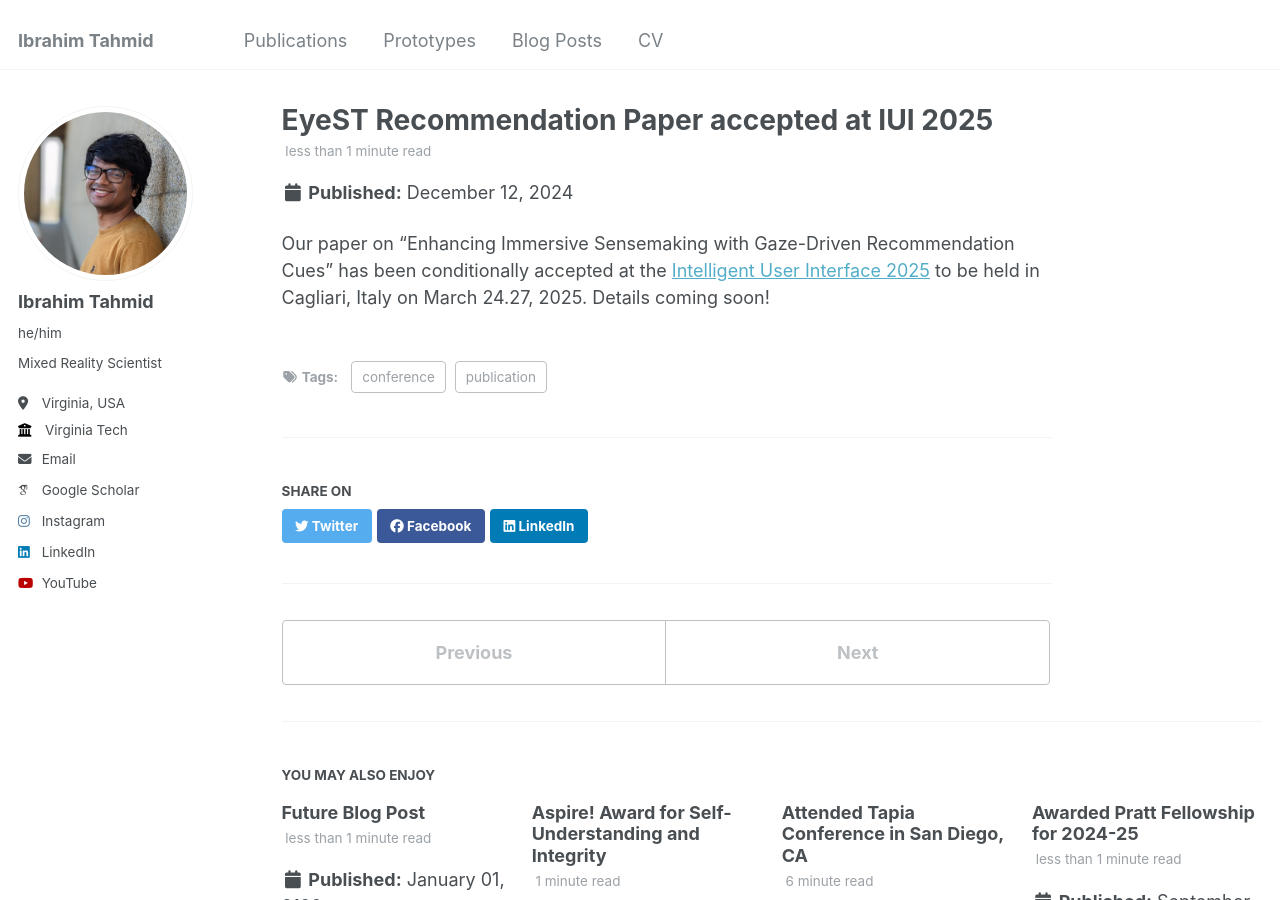
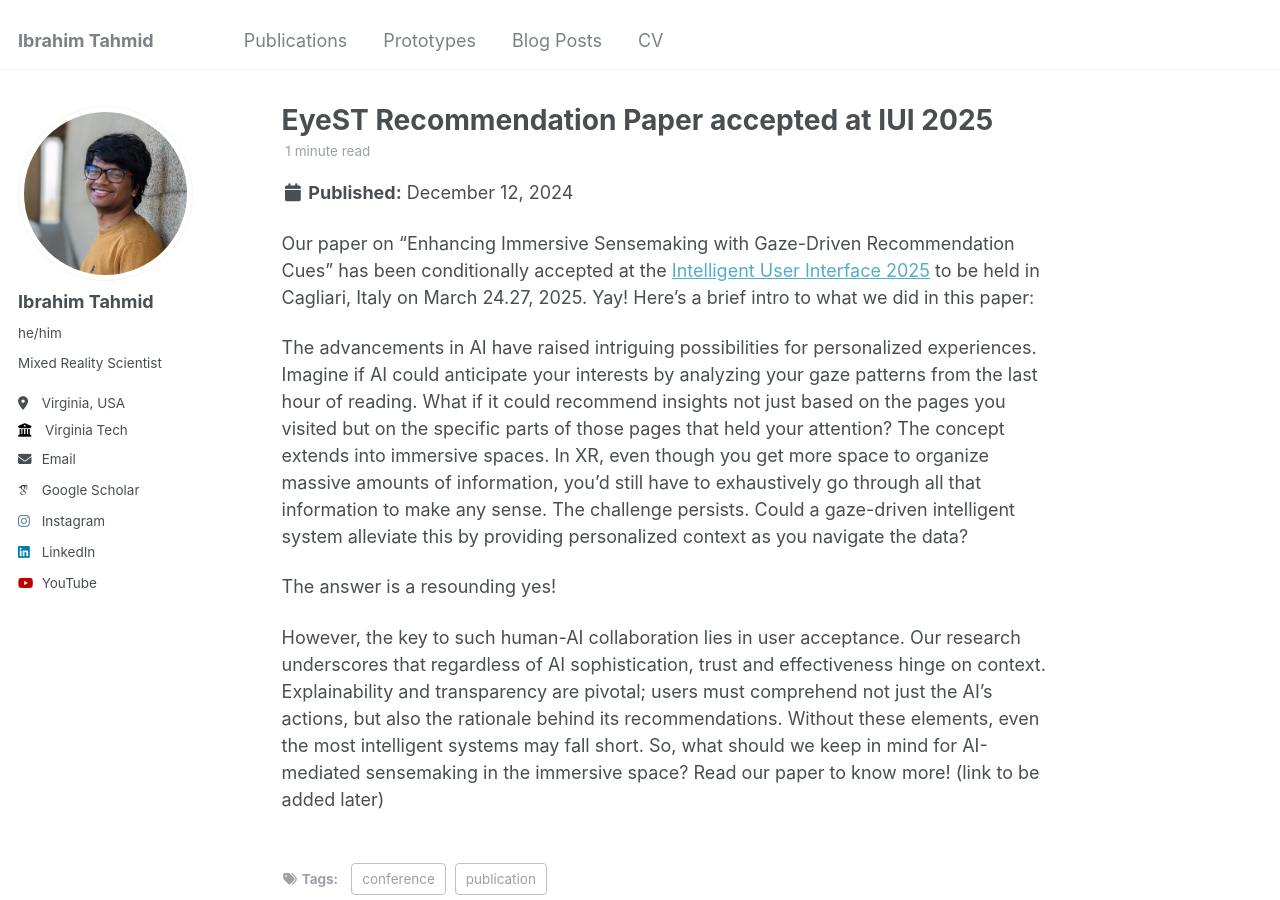
Before and after one commit to iatahmid/iatahmid.github.io, a Jekyll site: the page built from _posts/2024-12-13-iui-25-accepted.md, in a window 1280 px wide and 900 px high. Built offline with Jekyll 4.4.1, drawn with Linux system fonts in a browser that asks for light colours; some web fonts are replaced.

Commit message:
Update 2024-12-13-iui-25-accepted.md

```diff
--- a/_posts/2024-12-13-iui-25-accepted.md
+++ b/_posts/2024-12-13-iui-25-accepted.md
@@ -7,4 +7,10 @@ tags:
   - publication
 ---
 
-Our paper on "Enhancing Immersive Sensemaking with Gaze-Driven Recommendation Cues" has been conditionally accepted at the [Intelligent User Interface 2025](https://iui.acm.org/2025/index.html) to be held in Cagliari, Italy on March 24.27, 2025. Details coming soon!
+Our paper on "Enhancing Immersive Sensemaking with Gaze-Driven Recommendation Cues" has been conditionally accepted at the [Intelligent User Interface 2025](https://iui.acm.org/2025/index.html) to be held in Cagliari, Italy on March 24.27, 2025. Yay! Here's a brief intro to what we did in this paper:
+
+The advancements in AI have raised intriguing possibilities for personalized experiences. Imagine if AI could anticipate your interests by analyzing your gaze patterns from the last hour of reading. What if it could recommend insights not just based on the pages you visited but on the specific parts of those pages that held your attention? The concept extends into immersive spaces. In XR, even though you get more space to organize massive amounts of information, you’d still have to exhaustively go through all that information to make any sense. The challenge persists. Could a gaze-driven intelligent system alleviate this by providing personalized context as you navigate the data?
+
+The answer is a resounding yes!
+
+However, the key to such human-AI collaboration lies in user acceptance. Our research underscores that regardless of AI sophistication, trust and effectiveness hinge on context. Explainability and transparency are pivotal; users must comprehend not just the AI's actions, but also the rationale behind its recommendations. Without these elements, even the most intelligent systems may fall short. So, what should we keep in mind for AI-mediated sensemaking in the immersive space? Read our paper to know more! (link to be added later)
```
